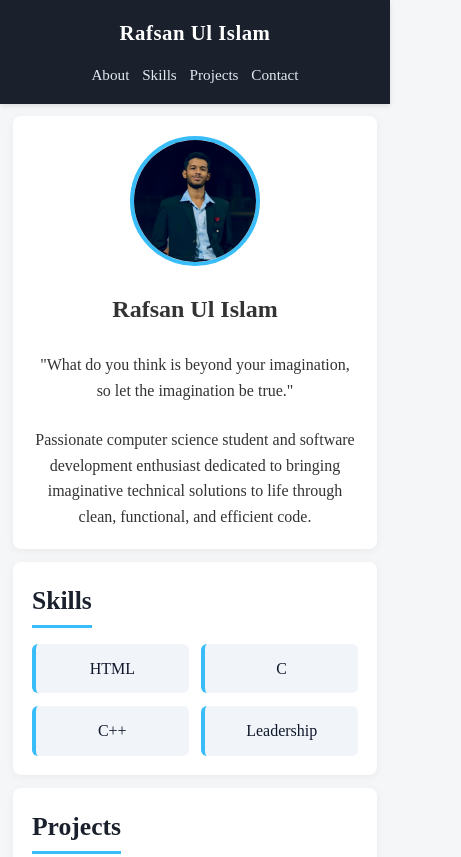
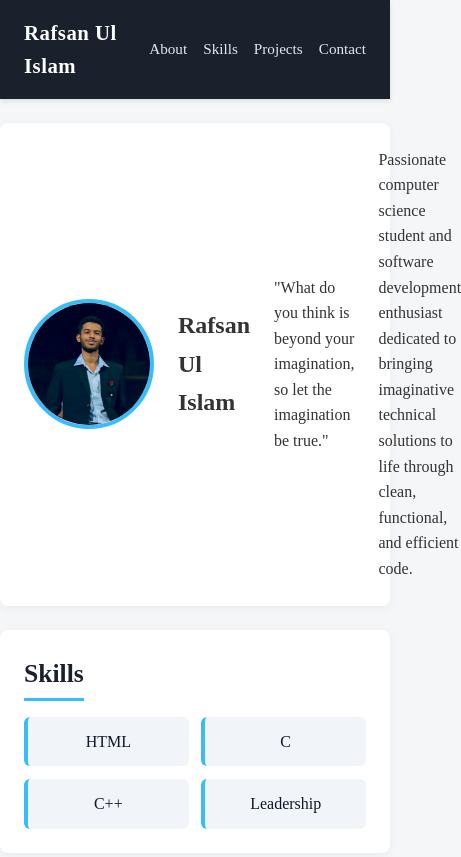
Before and after one commit to Rafsan-letscrack/Mini-project-, a plain HTML site: page index.html in a window 390 px wide. Shown: the top 857 px of the page, 461 px wide, since content can reach past the window. Drawn offline with Linux system fonts and the light colour scheme.

Commit message:
Change
Removed mobile responsive styles from the CSS.

```diff
--- a/style.css
+++ b/style.css
@@ -209,30 +209,3 @@ footer {
   margin-top: 2rem;
   font-size: 0.9rem;
 }
-
-/* Mobile Responsive Tweaks */
-@media (max-width: 600px) {
-  header {
-    flex-direction: column;
-    gap: 0.8rem;
-    text-align: center;
-  }
-
-  nav ul {
-    gap: 0.8rem;
-  }
-
-  .about-content {
-    flex-direction: column;
-    text-align: center;
-  }
-
-  button {
-    width: 100%;
-  }
-
-  .section-container {
-    margin: 0.8rem;
-    padding: 1.2rem;
-  }
-}
```
